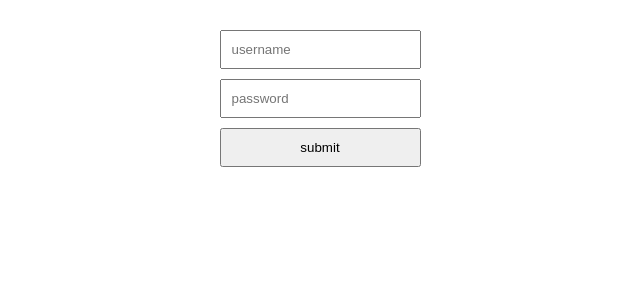
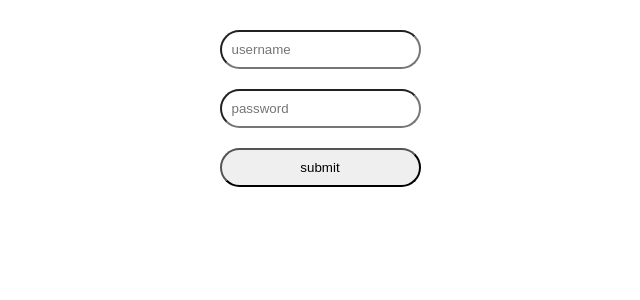
Before and after one commit to daniel-deiana/Web-Design-Project, a PHP site: page /php/pages/loginPage.php in a window 1280 px wide. Shown: the part 88-388 px from the top of the page, without its empty margins (320-960 px from the left). Run offline with PHP 8.4, Linux system fonts and the light colour scheme.

Commit message:
style changes

```diff
--- a/css/global.css
+++ b/css/global.css
@@ -31,4 +31,5 @@ input {
 
 .form-elem {
     margin: 10px;
+    border-radius: 100px;
 }
--- a/php/pages/loginPage.php
+++ b/php/pages/loginPage.php
@@ -10,9 +10,9 @@
     <?php require './../templates/navbar.php' ?>
     <div id='login'>
         <form action="./../auth/login.php" method='post' id='login'>
-            <input type="text" name='username' placeholder="username">
-            <input type="text" name='password' placeholder="password">
-            <input type="submit" value="submit">
+            <input class='form-elem' type="text" name='username' placeholder="username">
+            <input class='form-elem' type="text" name='password' placeholder="password">
+            <input class='form-elem' type="submit" value="submit">
         </form>
     </div>
 </body>
```
